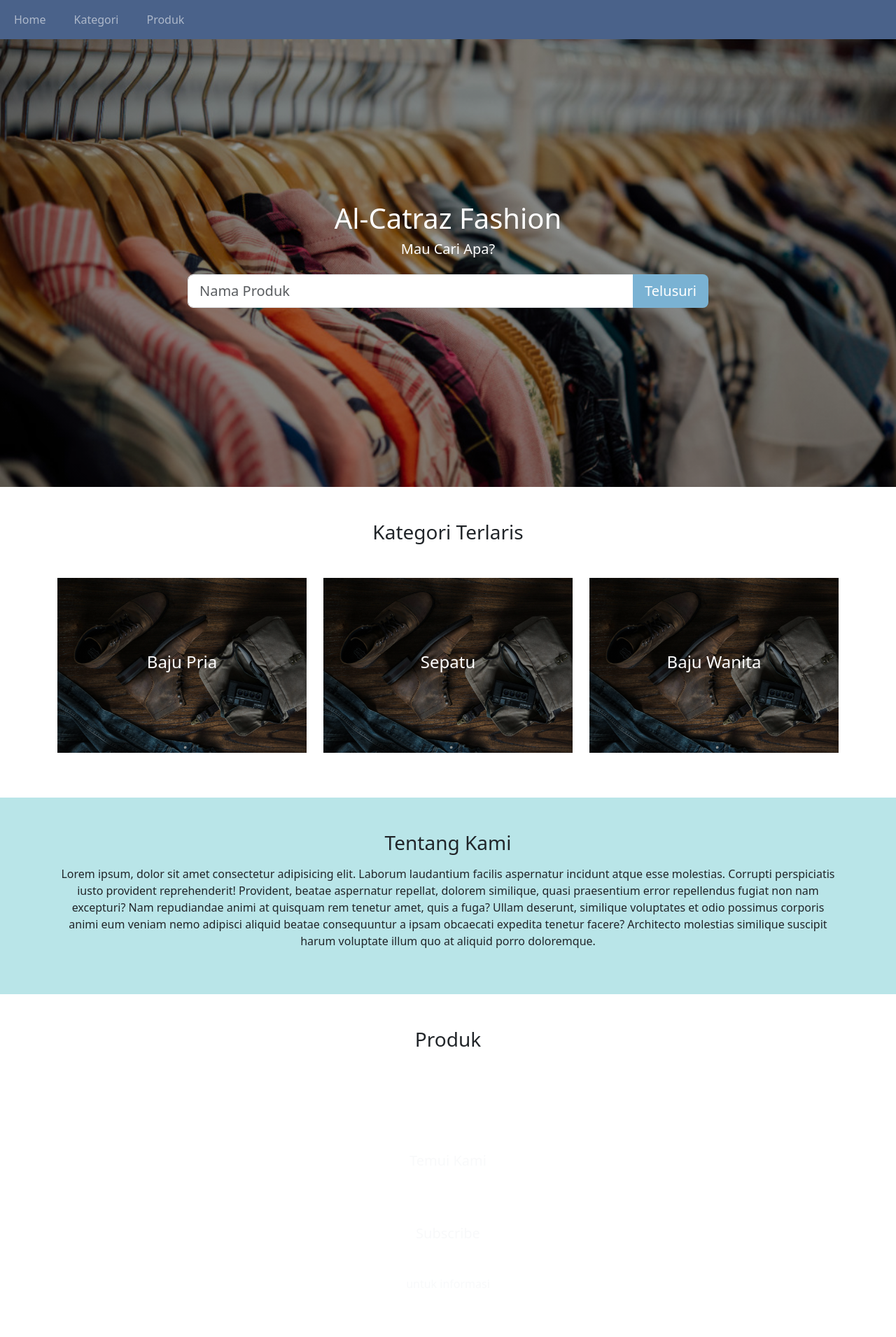
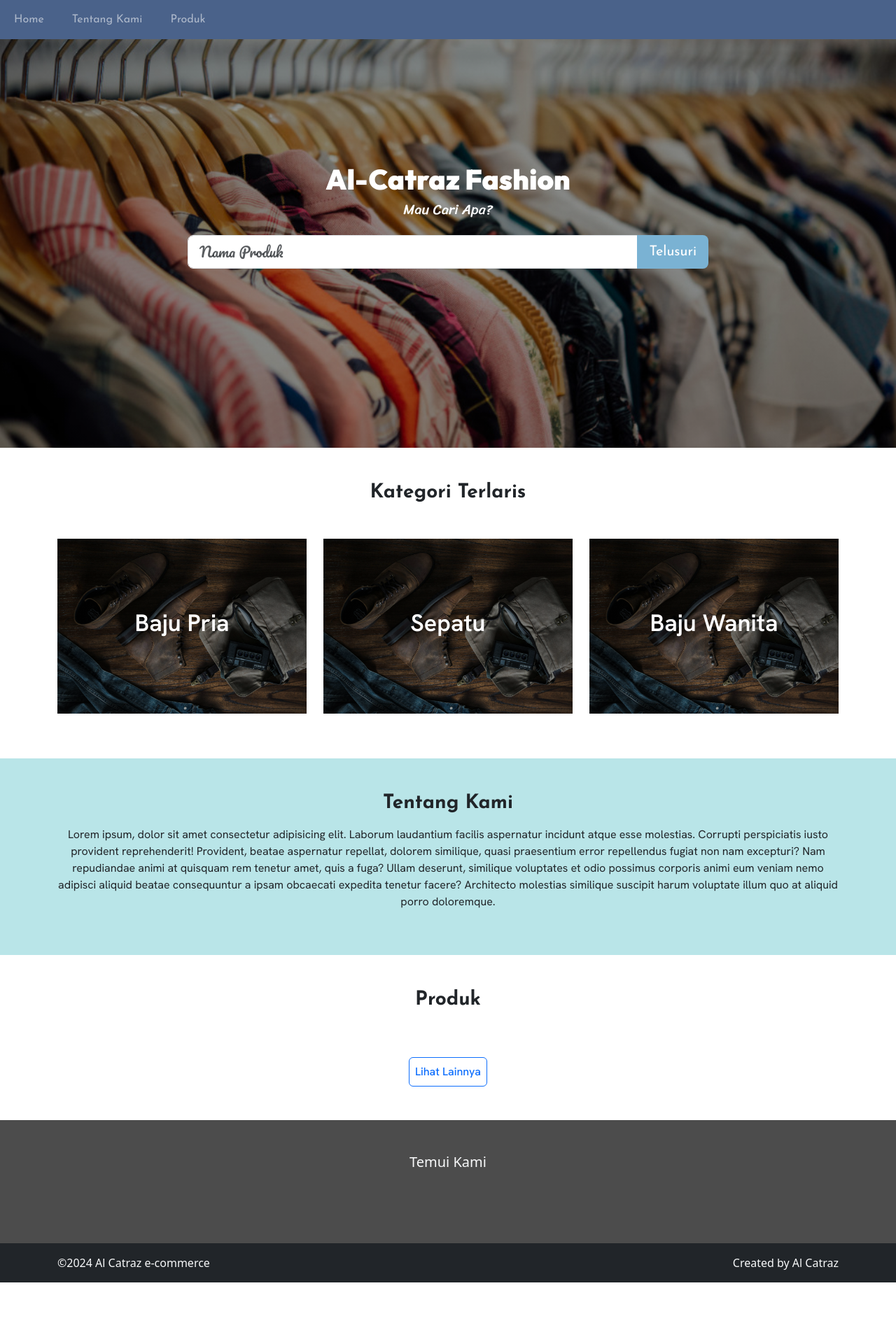
Before and after one commit to ad1tya-gh/e-commerce, a PHP site: page / in a window 1280 px wide. Shown: the whole page at 70% size. After the commit the page ends 1833 px from the top, so only its background shows below. Run offline with PHP 8.4, Linux system fonts and the light colour scheme; data that the repository does not hold is empty; some libraries are stand-ins or nearby versions.

Commit message:
modifed css and nav, adding font style in index

```diff
--- a/footer.php
+++ b/footer.php
@@ -1,24 +1,28 @@
-<!-- footer -->
 
-    <div class="container-fluid py-5 content-subscribe text-light">
+    <div class="container-fluid py-5 text-light" style="background-color: rgba(0,0,0,0.7);">
         <div class="container">
             <h5 class="text-center mb-4">Temui Kami</h5>
             <div class="row justify-content-center">
                 <div class="col-sm-1 d-flex justify-content-center mb-2">
-                    <i></i>
+                    <a style="color:#ffff;" href="http://facebook.com"><i class="fa-brands fa-facebook fs-2"></i></a>
                 </div>
                 <div class="col-sm-1 d-flex justify-content-center mb-2">
-                    <i></i>
+                    <a style="color:#ffff;" href="https://www.instagram.com/x_alcatrazz/?utm_source=ig_web_button_share_sheet"><i class="fa-brands fa-instagram fs-2"></i></a>
                 </div>
                 <div class="col-sm-1 d-flex justify-content-center mb-2">
-                    <i></i>
+                    <a style="color:#ffff;" href="http://x.com"><i class="fa-brands fa-x-twitter fs-2"></i></a>
                 </div>
                 <div class="col-sm-1 d-flex justify-content-center">
-                    <i></i>
+                    <a style="color:#ffff;" href="https://wa.me/+6289649850092"><i class="fa-brands fa-whatsapp fs-2"></i></a>
                 </div>
             </div>
 
-            <h5 class="text-center mt-5 mb-5">Subscribe</h5>
-            <p class="text-center">untuk informasi</p>
         </div>
     </div>
+
+    <div class="container-fluid py-3 bg-dark text-light">
+        <div class="container d-flex justify-content-between">
+            <label for="">&copy;2024 Al Catraz e-commerce</label>
+            <label for="">Created by Al Catraz</label>
+        </div>
+    </div>
--- a/index.php
+++ b/index.php
@@ -12,21 +12,164 @@
     <link rel="stylesheet" href="bootstrap/css/bootstrap.min.css">
     <link rel="stylesheet" href="fontawesome/css/fontawesome.min.css">
     <link rel="stylesheet" href="CSS/style.css">
+    <!-- Font -->
+    <link rel="preconnect" href="https://fonts.googleapis.com">
+<link rel="preconnect" href="https://fonts.gstatic.com" crossorigin>
+<link href="https://fonts.googleapis.com/css2?family=Anton&family=Archivo+Black&family=Bebas+Neue&family=Hanken+Grotesk:ital,wght@0,100..900;1,100..900&family=Josefin+Sans:ital,wght@0,100..700;1,100..700&family=Outfit:wght@100..900&family=Pacifico&family=Sriracha&display=swap" rel="stylesheet">
 </head>
+
+<style>
+    .anton-regular {
+    font-family: "Anton", sans-serif;
+    font-weight: 400;
+    font-style: normal;
+    letter-spacing:1px;
+    }
+
+    .pacifico-regular {
+    font-family: "Pacifico", cursive;
+    font-weight: 400;
+    font-style: normal;
+    }
+
+    /* // <uniquifier>: Use a unique and descriptive class name
+    // <weight>: Use a value from 100 to 700 */
+
+    .josefin-sans-100 {
+    font-family: "Josefin Sans", sans-serif;
+    font-optical-sizing: auto;
+    font-weight: 100;
+    font-style: normal;
+    }
+    .josefin-sans-200 {
+    font-family: "Josefin Sans", sans-serif;
+    font-optical-sizing: auto;
+    font-weight: 200;
+    font-style: normal;
+    }
+    .josefin-sans-300 {
+    font-family: "Josefin Sans", sans-serif;
+    font-optical-sizing: auto;
+    font-weight: 300;
+    font-style: normal;
+    }
+    .josefin-sans-400 {
+    font-family: "Josefin Sans", sans-serif;
+    font-optical-sizing: auto;
+    font-weight: 400;
+    font-style: normal;
+    }
+    .josefin-sans-500 {
+    font-family: "Josefin Sans", sans-serif;
+    font-optical-sizing: auto;
+    font-weight: 500;
+    font-style: normal;
+    }
+    .josefin-sans-600 {
+    font-family: "Josefin Sans", sans-serif;
+    font-optical-sizing: auto;
+    font-weight: 600;
+    font-style: normal;
+    }
+    .josefin-sans-700 {
+    font-family: "Josefin Sans", sans-serif;
+    font-optical-sizing: auto;
+    font-weight: 700;
+    font-style: normal;
+    }
+
+    .bebas-neue-regular {
+    font-family: "Bebas Neue", sans-serif;
+    font-weight: 400;
+    font-style: normal;
+    font-size: 40px;
+    }
+
+    .sriracha-regular {
+    font-family: "Sriracha", serif;
+    font-weight: 400;
+    font-style: normal;
+    }
+
+    /* // <uniquifier>: Use a unique and descriptive class name
+    // <weight>: Use a value from 100 to 900 */
+
+    .outfit {
+    font-family: "Outfit", serif;
+    font-optical-sizing: auto;
+    font-weight: 900;
+    font-style: normal;
+    }
+    .outfit-400 {
+    font-family: "Outfit", serif;
+    font-optical-sizing: auto;
+    font-weight: 400;
+    font-style: normal;
+    }
+    .outfit-500 {
+    font-family: "Outfit", serif;
+    font-optical-sizing: auto;
+    font-weight: 500;
+    font-style: normal;
+    }
+
+    .archivo-black-regular {
+    font-family: "Archivo Black", serif;
+    font-weight: 400;
+    font-style: normal;
+    }
+
+    /* // <uniquifier>: Use a unique and descriptive class name
+// <weight>: Use a value from 100 to 900 */
+
+    .hanken {
+    font-family: "Hanken Grotesk", serif;
+    font-optical-sizing: auto;
+    font-weight: 400;
+    font-style: normal;
+    }
+    .hanken-600- {
+    font-family: "Hanken Grotesk", serif;
+    font-optical-sizing: auto;
+    font-weight: 600;
+    font-style: normal;
+    font-size: 34px;
+    }
+    .hanken-600 {
+    font-family: "Hanken Grotesk", serif;
+    font-optical-sizing: auto;
+    font-weight: 600;
+    font-style: normal;
+    }
+    .hanken-300 {
+    font-family: "Hanken Grotesk", serif;
+    font-optical-sizing: auto;
+    font-weight: 300;
+    font-style: normal;
+    }
+    .hanken-500 {
+    font-family: "Hanken Grotesk", serif;
+    font-optical-sizing: auto;
+    font-weight: 500;
+    font-style: normal;
+    }
+
+</style>
+
 <body>
     <?php require "navbar.php"; ?>
 
     <!-- banner -->
     <div class="container-fluid banner d-flex align-items-center">
         <div class="container text-center text-white">
-            <h1>Al-Catraz Fashion</h1>
-            <h5>Mau Cari Apa?</h5>
+            <h1 class="outfit">Al-Catraz Fashion</h1>
+            <h5 class="sriracha-regular">Mau Cari Apa?</h5>
 
             <div class="col-md-8 offset-md-2">
                 <form action="produk.php" method="get">
                     <div class="input-group input-group-lg my-4">
-                        <input type="text" class="form-control" placeholder="Nama Produk" aria-label="Nama Produk" aria-describedby="basic-addon2" nama="keyword">
-                        <button type="submit" class="btn warna2 text-white">Telusuri</button>
+                        <input type="text" class="form-control pacifico-regular" placeholder="Nama Produk" aria-label="Nama Produk" aria-describedby="basic-addon2" nama="keyword">
+                        <button type="submit" class="btn warna2 text-white josefin-sans-400">Telusuri</button>
                     </div>
                 </form>
             </div>
@@ -36,22 +179,22 @@
 <!-- highlit -->
     <div class="container-fluid py-5">
         <div class="container text-center">
-            <h3>Kategori Terlaris</h3>
+            <h3 class="josefin-sans-700">Kategori Terlaris</h3>
 
             <div class="row mt-5">
                 <div class="col-md-4 mb-3">
                     <div class="highlighted-kategori kategori-baju-pria d-flex justify-content-center align-items-center">
-                        <h4 class="text-white"><a class="no-decoration" href="produk.php?kategori=Pakaian Pria">Baju Pria</a></h4>
+                        <h4 class="text-white hanken-600-"><a class="no-decoration" href="produk.php?kategori=Pakaian Pria">Baju Pria</a></h4>
                     </div>
                 </div>
                 <div class="col-md-4 mb-3">
                     <div class="highlighted-kategori kategori-sepatu d-flex justify-content-center align-items-center">
-                        <h4 class="text-white"><a class="no-decoration" href="produk.php?kategori=Sepatu">Sepatu</a></h4>
+                        <h4 class="text-white hanken-600-"><a class="no-decoration" href="produk.php?kategori=Sepatu">Sepatu</a></h4>
                     </div>
                 </div>
                 <div class="col-md-4 mb-3">
                     <div class="highlighted-kategori kategori-baju-wanita d-flex justify-content-center align-items-center">
-                        <h4 class="text-white"><a class="no-decoration"href="produk.php?kategori=Pakaian Wanita">Baju Wanita</a></h4>
+                        <h4 class="text-white hanken-600-"><a class="no-decoration"href="produk.php?kategori=Pakaian Wanita">Baju Wanita</a></h4>
                     </div>
                 </div>
             </div>
@@ -60,18 +203,18 @@
 
     <!-- tentang kami -->
 
-    <div class="container-fluid warna3 py-5">
+    <div class="container-fluid warna3 py-5" id="tentang-kami">
         <div class="container text-center">
-            <h3>Tentang Kami</h3>
-            <p class="fs-6 mt-3">Lorem ipsum, dolor sit amet consectetur adipisicing elit. Laborum laudantium facilis aspernatur incidunt atque esse molestias. Corrupti perspiciatis iusto provident reprehenderit! Provident, beatae aspernatur repellat, dolorem similique, quasi praesentium error repellendus fugiat non nam excepturi? Nam repudiandae animi at quisquam rem tenetur amet, quis a fuga? Ullam deserunt, similique voluptates et odio possimus corporis animi eum veniam nemo adipisci aliquid beatae consequuntur a ipsam obcaecati expedita tenetur facere? Architecto molestias similique suscipit harum voluptate illum quo at aliquid porro doloremque.</p>
+            <h3 class="josefin-sans-700">Tentang Kami</h3>
+            <p class="fs-6 mt-3 hanken">Lorem ipsum, dolor sit amet consectetur adipisicing elit. Laborum laudantium facilis aspernatur incidunt atque esse molestias. Corrupti perspiciatis iusto provident reprehenderit! Provident, beatae aspernatur repellat, dolorem similique, quasi praesentium error repellendus fugiat non nam excepturi? Nam repudiandae animi at quisquam rem tenetur amet, quis a fuga? Ullam deserunt, similique voluptates et odio possimus corporis animi eum veniam nemo adipisci aliquid beatae consequuntur a ipsam obcaecati expedita tenetur facere? Architecto molestias similique suscipit harum voluptate illum quo at aliquid porro doloremque.</p>
         </div>
     </div>
 
     <!-- produk -->
 
-    <div class="container-fluid py-5">
+    <div class="container-fluid py-5" id="produk">
         <div class="container text-center">
-            <h3>Produk</h3>
+            <h3 class="josefin-sans-700">Produk</h3>
 
             <div class="row mt-5">
                 <?php while($data = mysqli_fetch_array($queryProduk)){ ?>
@@ -82,22 +225,21 @@
 
                         </div>
                         <div class="card-body">
-                            <h4 class="card-title"><?php echo $data['nama']; ?></h4>
-                            <p class="card-text text-truncate"><?php echo $data['detail']; ?></p>
-                            <p class="text-harga card-text">Rp.<?php echo $data['harga']; ?></p>
-                            <a href="produk-detail.php?q=<?php echo $data['nama']; ?> " class="btn warna2 text-white">Lihat Detail</a>
+                            <h4 class="card-title outfit-500"><?php echo $data['nama']; ?></h4>
+                            <p class="card-text text-truncate hanken"><?php echo $data['detail']; ?></p>
+                            <p class="text-harga card-text hanken-600">Rp.<?php echo $data['harga']; ?></p>
+                            <a href="produk-detail.php?q=<?php echo $data['nama']; ?> " class="btn warna2 text-white hanken">Lihat Detail</a>
                         </div>
                     </div>
                 </div>
                 <?php } ?>
-
-
             </div>
+            <a href="produk.php" class="btn btn-outline-primary mt-3 p-2 hanken-500">Lihat Lainnya</a>
         </div>
     </div>
 
     <!-- footer -->
-     <?php require "footer.php"; ?>
+    <?php require "footer.php"; ?>
 
 
     <script src="bootstrap/js/bootstrap.bundle.min.js"></script>
--- a/navbar.php
+++ b/navbar.php
@@ -1,4 +1,4 @@
-<nav class="navbar navbar-expand-lg navbar-dark warna1">
+<nav class="navbar fixed-top navbar-expand-lg navbar-dark warna1">
     <div class="container-fluid">
         <button class="navbar-toggler" type="button" data-bs-toggle="collapse" data-bs-target="#navbarSupportedContent" aria-controls="navbarSupportedContent" aria-expanded="false" aria-label="Toggle navigation">
             <span class="navbar-toggler-icon"></span>
@@ -6,13 +6,13 @@
         <div class="collapse navbar-collapse" id="navbarSupportedContent">
             <ul class="navbar-nav me-auto mb-2 mb-lg-0">
                 <li class="nav-item me-4">
-                    <a class="nav-link " aria-current="page" href="../adminpanel">Home</a>
+                    <a class="nav-link josefin-sans-400" aria-current="page" href="">Home</a>
                 </li>
                 <li class="nav-item me-4">
-                    <a class="nav-link" href="kategori.php">Kategori</a>
+                    <a class="nav-link josefin-sans-400" href="#tentang-kami">Tentang Kami</a>
                 </li>
                 <li class="nav-item me-4">
-                    <a class="nav-link" href="produk.php">Produk</a>
+                    <a class="nav-link josefin-sans-400" href="#produk">Produk</a>
                 </li>
             </ul>
 
```
Also changed, not shown: CSS/style.css (+16 -0 lines).
